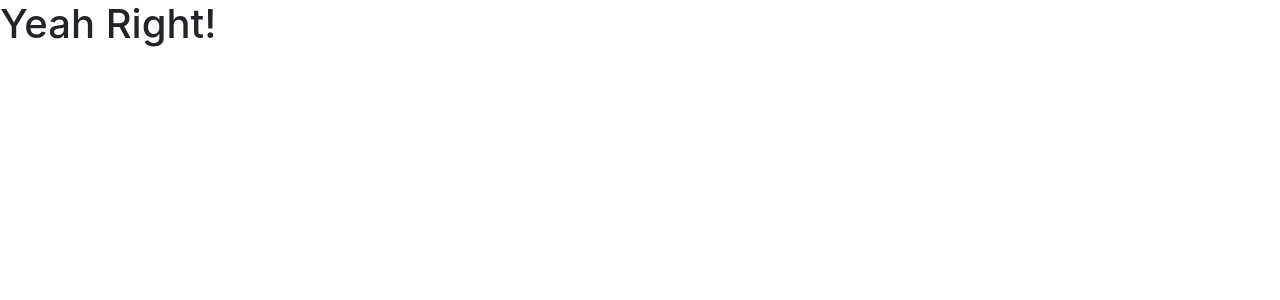
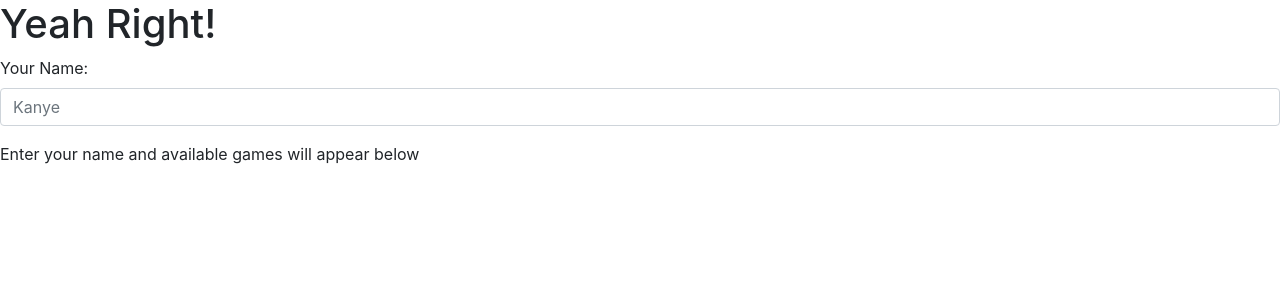
Before and after one commit to kbberker/Yeah-Right-Client, a React (Create React App) app: page / in a window 1280 px wide. Both pictures are taken after a click on the button "JOIN GAME". Shown: the top 300 px of the page. Built offline with nearby package versions, Linux system fonts and the light colour scheme.

Commit message:
Add JoinScreen and logic to switch screens depending on create or join

```diff
--- a/src/API.js
+++ b/src/API.js
@@ -36,8 +36,8 @@ class API {
     }).then(resp => resp.json())
   }
 
-  static createUserAndJoinGame(playerName, gameName) {
-    console.log({"createUserAndJoinGame": [playerName, gameName]})
+  static createPlayerAndJoinGame(playerName, gameName) {
+    console.log({"createPlayerAndJoinGame": [playerName, gameName]})
     return fetch("http://localhost:3001/api/v1/players", {
       method: "POST",
       headers: { 'Content-Type': "application/json"},
--- a/src/App.js
+++ b/src/App.js
@@ -1,6 +1,7 @@
 import React, { Component } from 'react'
 import HomeScreen from "./components/HomeScreen"
 import CreateScreen from "./components/CreateScreen"
+import JoinScreen from "./components/JoinScreen"
 import API from './API'
 
 class App extends Component {
@@ -16,6 +17,8 @@ class App extends Component {
         return (<HomeScreen createOrJoin={this.createOrJoin}/>)
       case "create":
         return(<CreateScreen createGame={this.createGame}/>)
+      case "join":
+        return(<JoinScreen createGame={this.createGame}/>)
       default:
         break;
     }
@@ -26,7 +29,7 @@ class App extends Component {
   }
 
   createGame = (playerName, gameName) => {
-    API.createUserAndJoinGame(playerName, gameName)
+    API.createPlayerAndJoinGame(playerName, gameName)
       .then(data => {
         const newPlayerAdded = [...this.state.gamesPlayers, data.player]
         this.setState({gamesPlayers: newPlayerAdded})
--- /dev/null
+++ b/src/components/JoinScreen.js
@@ -0,0 +1,38 @@
+import React, { Component,Fragment } from 'react'
+import { Button, Form, FormGroup, Label, Input } from 'reactstrap'
+import API from '../API'
+
+
+
+class JoinScreen extends Component {
+  state = {
+    playerNameInput: ""
+  }
+
+  handlePlayerNameInputChange = (e) => {
+    this.setState({ playerNameInput: e.target.value })
+  }
+
+
+  renderGameNameButtons = () => {
+
+  }
+
+  render() {
+    return (
+      <Fragment>
+        <Form>
+          <FormGroup>
+            <Label for="playerName">Your Name:</Label>
+            <Input type="text" name="playerName" id="playerName" placeholder="Kanye" onChange={this.handlePlayerNameInputChange} />
+          </FormGroup>
+        </Form>
+        {this.state.playerNameInput === ""
+          ? "Enter your name and available games will appear below"
+          : this.renderGameNameButtons()}
+      </Fragment>
+    )
+  }
+}
+
+export default JoinScreen;
```
